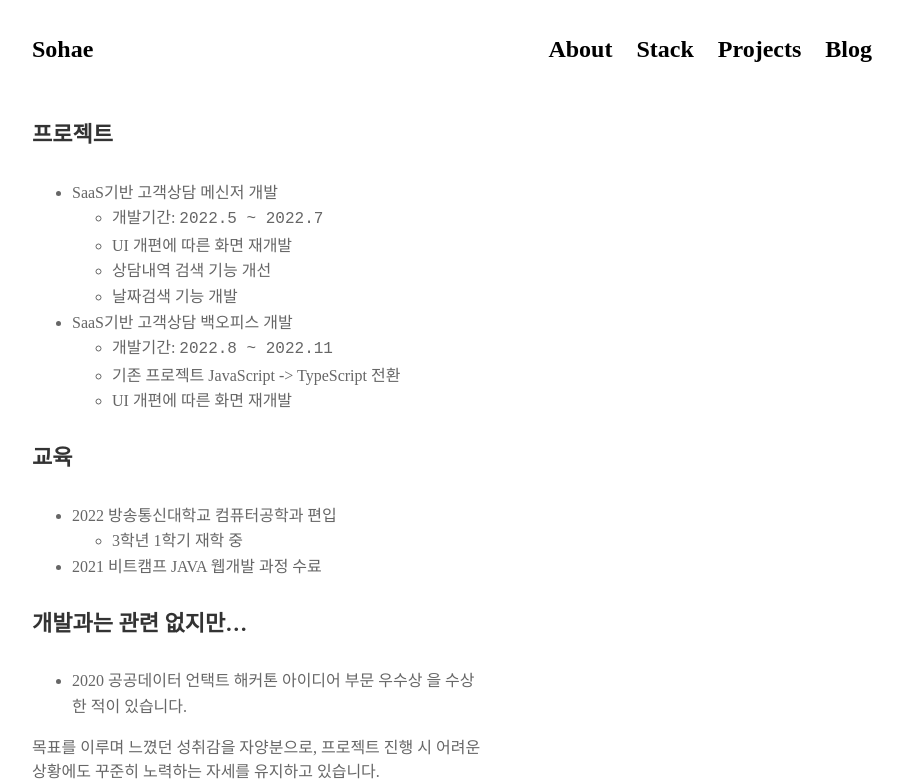
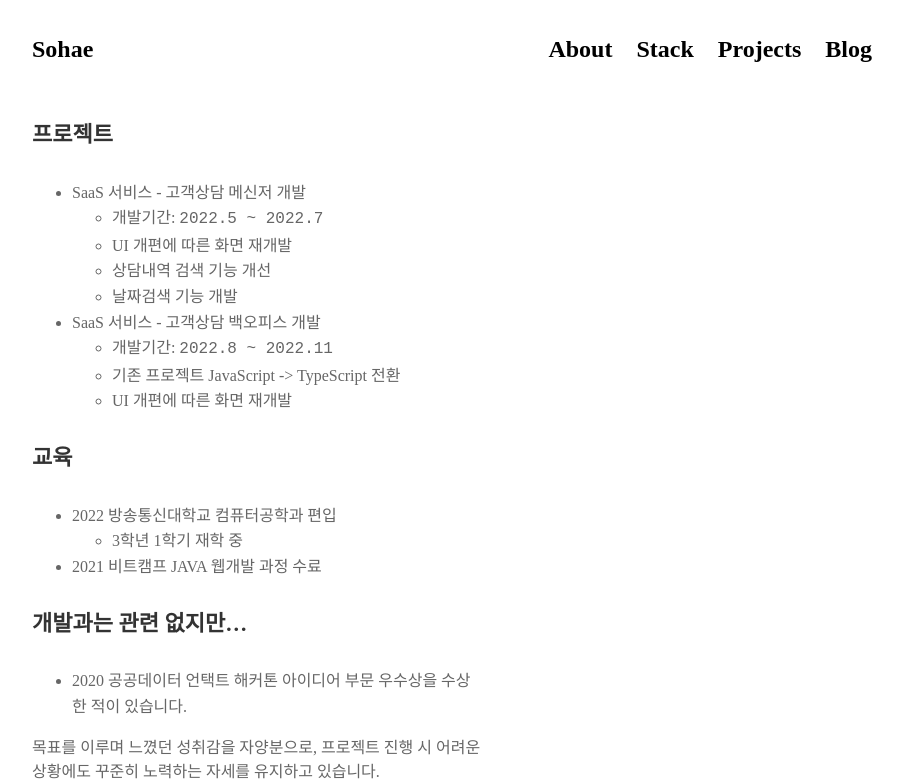
Before and after one commit to Dayook/dayook.github.io, a Jekyll site: the page built from pages/about.md, in a window 1280 px wide. Shown: the top 781 px of the page, without its empty margins (188-1091 px from the left). Built offline with Jekyll 4.4.1, drawn with Linux system fonts in a browser that asks for light colours; nearby versions of some CDN libraries; some web fonts are replaced.

Commit message:
Update about.md

```diff
--- a/pages/about.md
+++ b/pages/about.md
@@ -6,12 +6,12 @@ permalink: /about
 
 #### 프로젝트
 
-- SaaS기반 고객상담 메신저 개발
+- SaaS 서비스 - 고객상담 메신저 개발
   - 개발기간: `2022.5 ~ 2022.7`
   - UI 개편에 따른 화면 재개발
   - 상담내역 검색 기능 개선
    - 날짜검색 기능 개발
-- SaaS기반 고객상담 백오피스 개발
+- SaaS 서비스 -  고객상담 백오피스 개발
   - 개발기간: `2022.8 ~ 2022.11`
   - 기존 프로젝트 JavaScript -> TypeScript 전환
   - UI 개편에 따른 화면 재개발
@@ -24,8 +24,7 @@ permalink: /about
 
 #### 개발과는 관련 없지만...
 
-- 2020 공공데이터 언택트 해커톤 아이디어 부문 우수상
-을 수상한 적이 있습니다.
+- 2020 공공데이터 언택트 해커톤 아이디어 부문 우수상을 수상한 적이 있습니다.
 
 
 목표를 이루며 느꼈던 성취감을 자양분으로, 프로젝트 진행 시 어려운 상황에도 꾸준히 노력하는 자세를 유지하고 있습니다.
```
